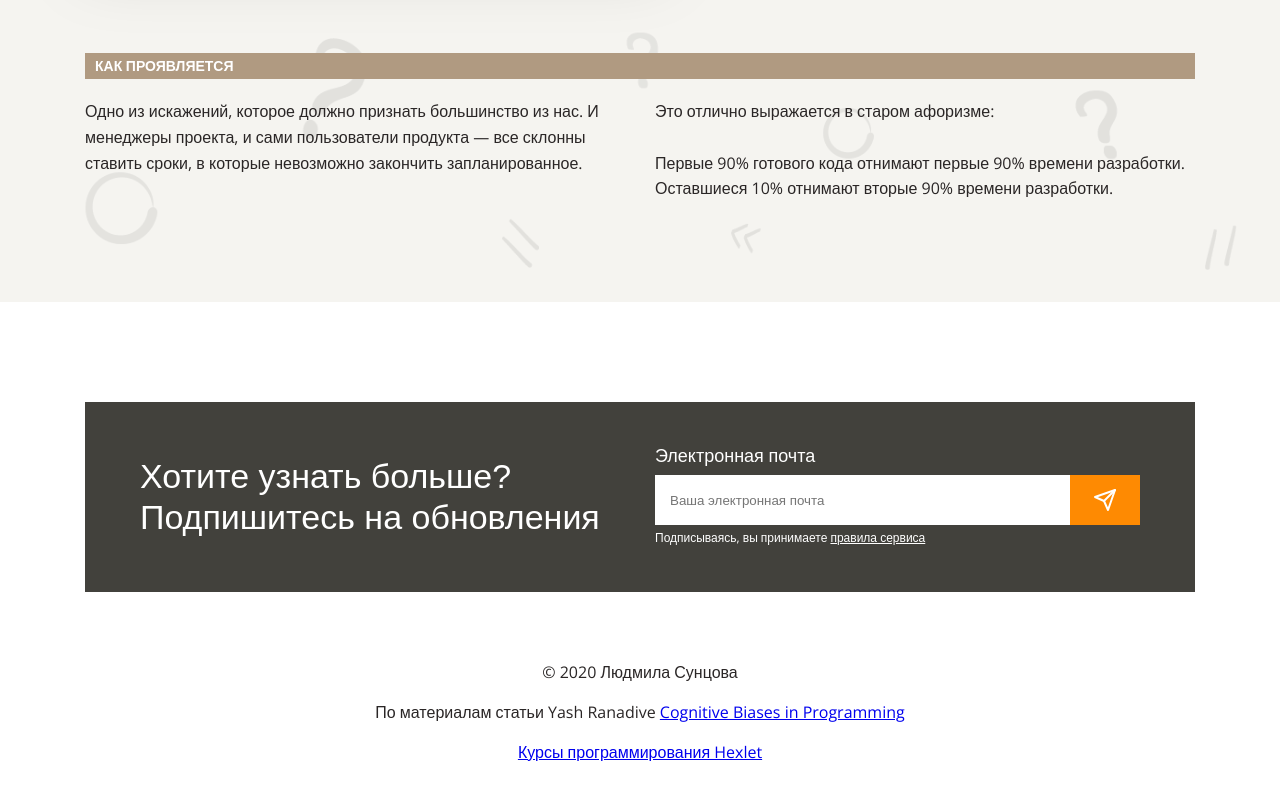
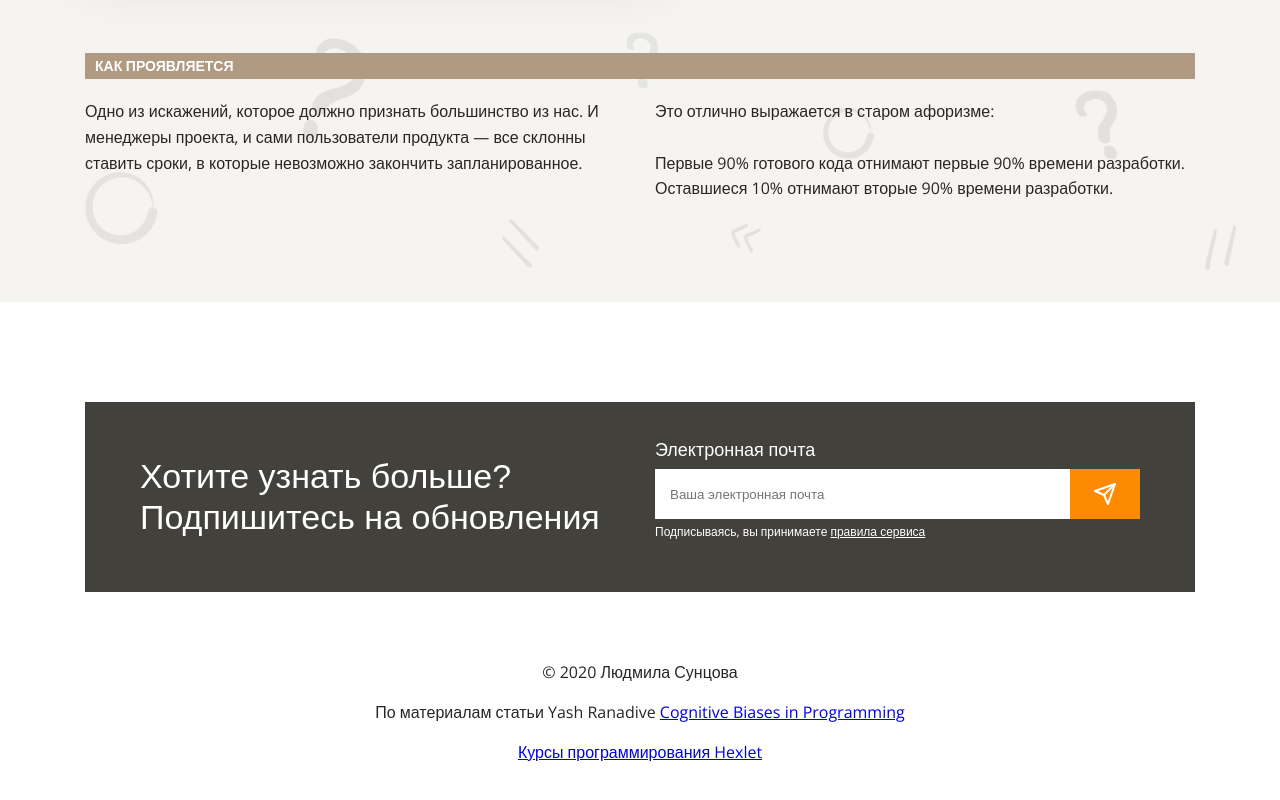
Before and after one commit to Ludmila1990/layout-designer-project-lvl1, a website: page src/index.html in a window 1280 px wide. Shown: the part 6839-7639 px from the top of the page. Drawn offline with nearby package versions, Linux system fonts and the light colour scheme; a web font is replaced by a local one.

Commit message:
changed file

```diff
--- a/src/styles/style.css
+++ b/src/styles/style.css
@@ -342,11 +342,11 @@ img {
 
 .footer-block {
   display: flex;
-  align-items: center;
+
   justify-content: space-between;
 
-  width: 100%;
   height: 190px;
+  width: 1110px;
 
   padding: 0 55px;
 }
@@ -363,6 +363,7 @@ img {
 }
 
 .footer-email-title {
+  margin-top: 35px;
   margin-bottom: 7px;
 
   font-size: 18px;
```
